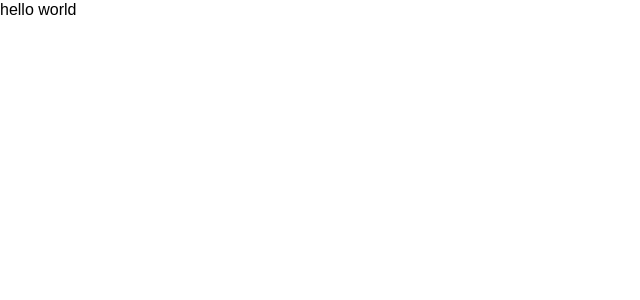
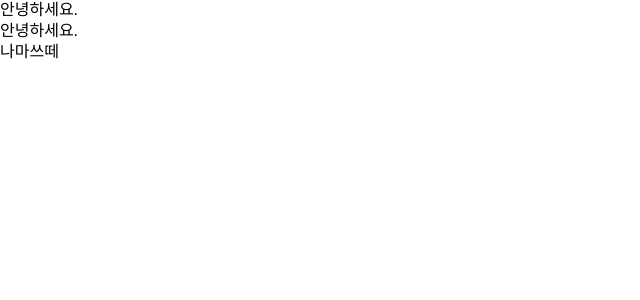
Before and after one commit to SangWon7242/react_tutorial_25_06_07, a Next.js app: page / in a window 1280 px wide. Shown: the top 300 px of the page, without its empty margins (0-640 px from the left). Built offline with nearby package versions, Linux system fonts and the light colour scheme; a web font is replaced by a local one.

Commit message:
새 태그 만들기

```diff
--- a/src/app/page.tsx
+++ b/src/app/page.tsx
@@ -1,3 +1,21 @@
-export default function Home() {
-  return <h1>hello world</h1>;
+// 리액트 함수 이름의 첫 문자는 대문자이다.
+
+// 컴포넌트 생성
+// 컴포넌트를 엘리먼트로 사용하는 것이 가능
+const Hello = () => {
+  return <div>안녕하세요.</div>;
+};
+
+const Namaste = () => {
+  return <div>나마쓰떼</div>;
+};
+
+export default function App() {
+  return (
+    <div>
+      <Hello />
+      <Hello />
+      <Namaste />
+    </div>
+  );
 }
```
